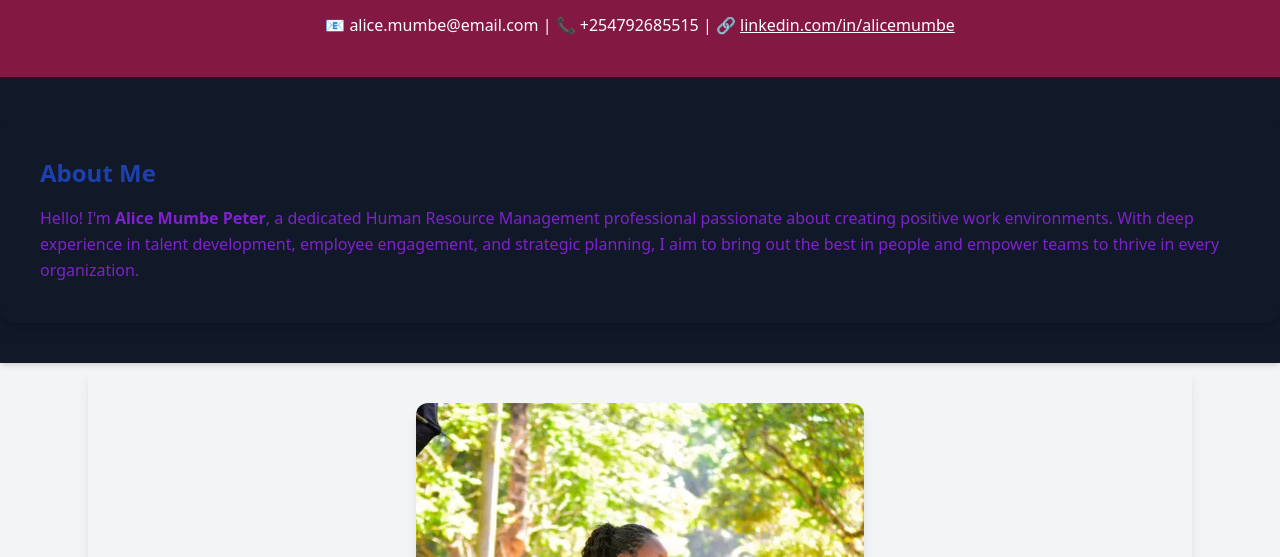
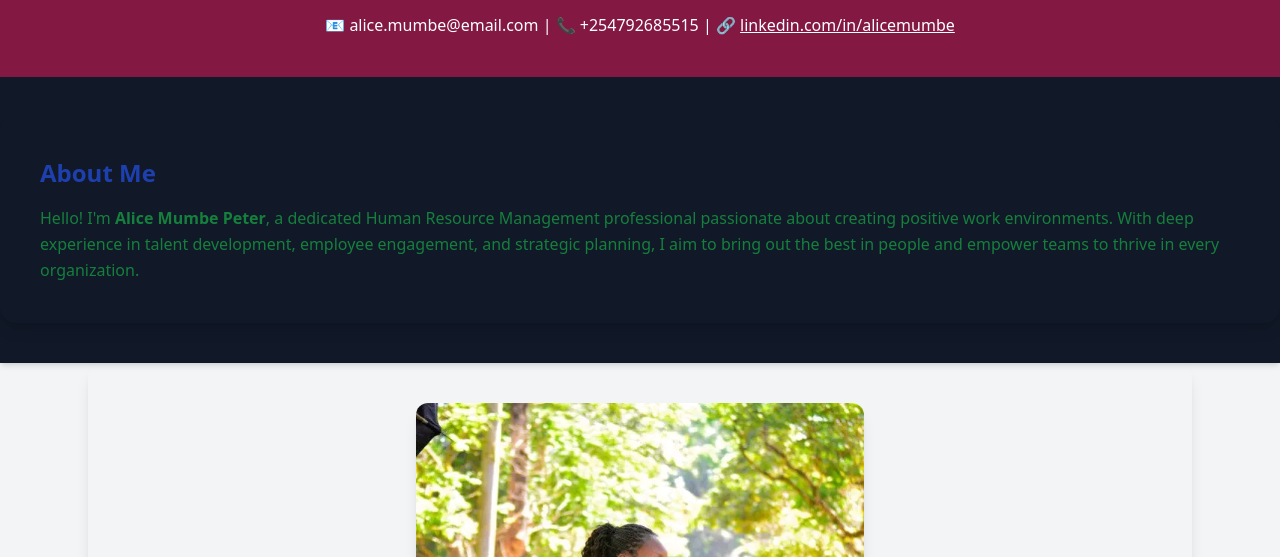
Before and after one commit to architectPhilemon/alice-portfolio, a plain HTML site: page index.html in a window 1280 px wide. Shown: the part 543-1100 px from the top of the page. Drawn offline with nearby package versions, Linux system fonts and the light colour scheme; files whose address does not match are found by name.

Commit message:
Update index.html

```diff
--- a/index.html
+++ b/index.html
@@ -113,7 +113,7 @@
   <section class="bg-gray-900 text-white py-10 shadow-md">
     <div class="bg-cadetblue p-6 md:p-10 rounded-2xl shadow-lg">
       <h2 class="text-2xl font-semibold text-blue-800 mb-4">About Me</h2>
-      <p class="text-purple-700 leading-relaxed text-decoration-italic">
+      <p class="text-green-700 leading-relaxed text-decoration-italic">
         Hello! I'm <strong>Alice Mumbe Peter</strong>, a dedicated Human Resource Management professional
         passionate about creating positive work environments. With deep experience in talent development,
         employee engagement, and strategic planning, I aim to bring out the best in people and empower
```
